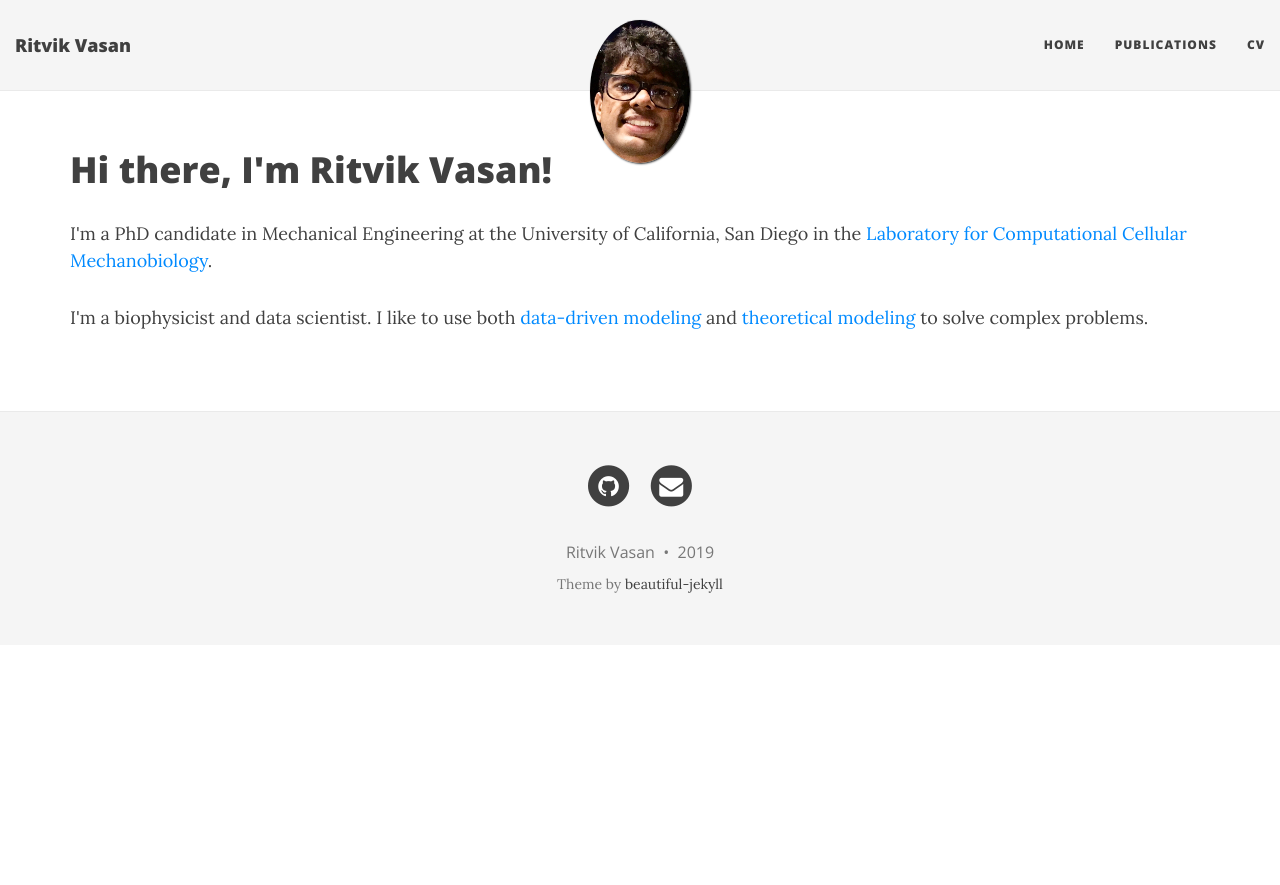
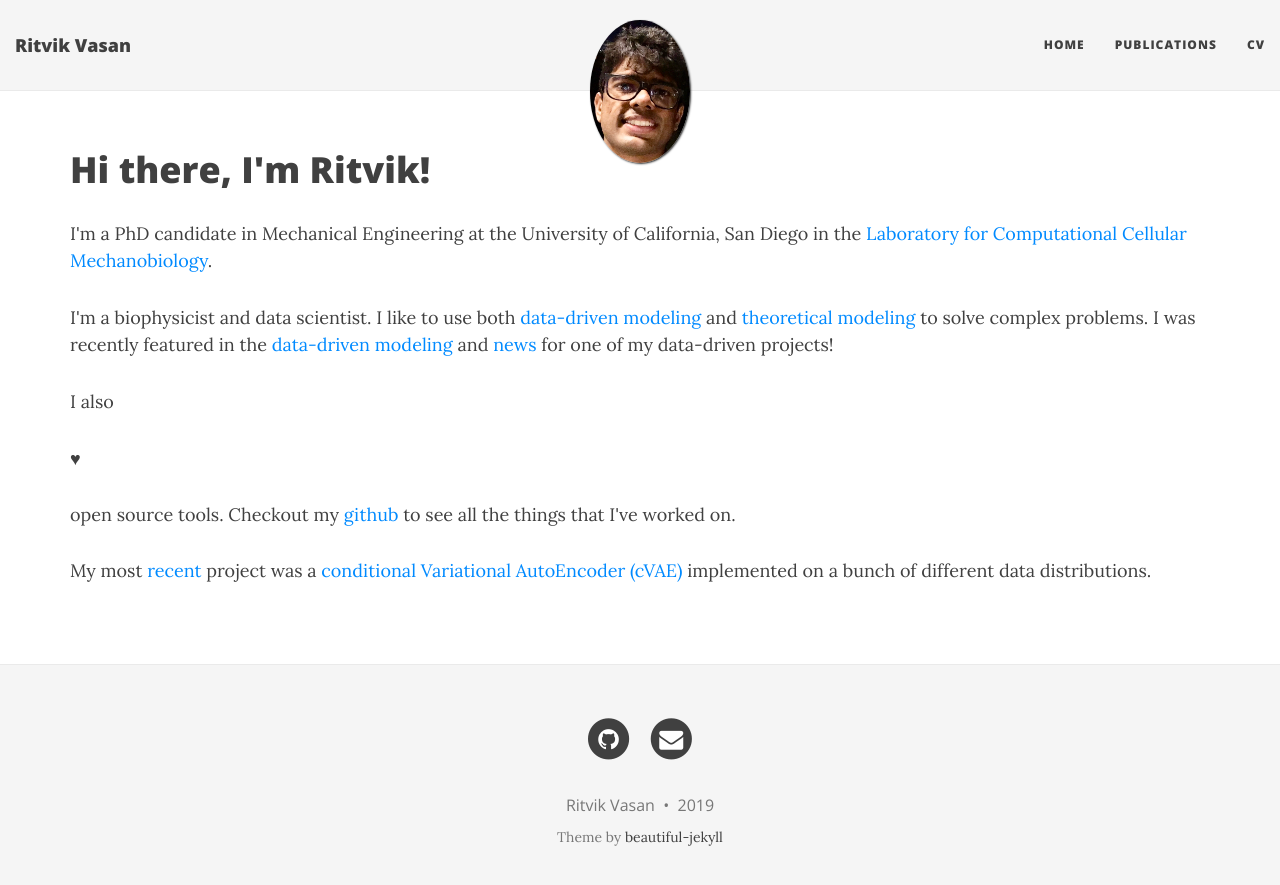
Before and after one commit to ritvikvasan/ritvikvasan.github.io, a Jekyll site: the page built from index.html, in a window 1280 px wide. Shown: the top 885 px of the page. Built offline with Jekyll 4.4.1, drawn with Linux system fonts in a browser that asks for light colours; nearby versions of some CDN libraries; the list of posts is cut into pages by our own code.

Commit message:
updated index

```diff
--- a/index.html
+++ b/index.html
@@ -3,7 +3,9 @@ layout: default
 title: Ritvik Vasan, PhD candidate
 ---
 <div class="blurb">
-	<h1>Hi there, I'm Ritvik Vasan!</h1>
+	<h1>Hi there, I'm Ritvik!</h1>
 	<p>I'm a PhD candidate in Mechanical Engineering at the University of California, San Diego in the <a href="https://sites.google.com/eng.ucsd.edu/prangamani">Laboratory for Computational Cellular Mechanobiology</a>. </p>
-	<p>I'm a </b>biophysicist</b> and </b>data scientist</b>. I like to use both <a href="https://www.biorxiv.org/content/10.1101/541144v2.full">data-driven modeling</a> and <a href="https://www.molbiolcell.org/doi/full/10.1091/mbc.E18-02-0087">theoretical modeling</a> to solve complex problems. </p>
+	<p>I'm a </b>biophysicist</b> and </b>data scientist</b>. I like to use both <a href="https://www.sciencedirect.com/science/article/pii/S0006349519308215">data-driven modeling</a> and <a href="https://www.molbiolcell.org/doi/full/10.1091/mbc.E18-02-0087">theoretical modeling</a> to solve complex problems. I was recently featured in the <a href="https://www.sciencedirect.com/science/article/pii/S0006349519308215">data-driven modeling</a> and <a href="https://phys.org/news/2019-11-cell-cell-snapshots-time-lapse-videos-cells.html">news</a>  for one of my data-driven projects!</p>
+	<p>I also <p>&hearts;</p> open source tools. Checkout my <a href="https://github.com/ritvikvasan">github</a>  to see all the things that I've worked on. </p>
+	<p>My most <a href="https://github.com/AllenCellModeling/Gaussian_CVAE">recent</a> project was a  <a href="https://arxiv.org/abs/1705.00092">conditional Variational AutoEncoder (cVAE)</a> implemented on a bunch of different data distributions. </p>
 </div><!-- /.blurb -->
```
